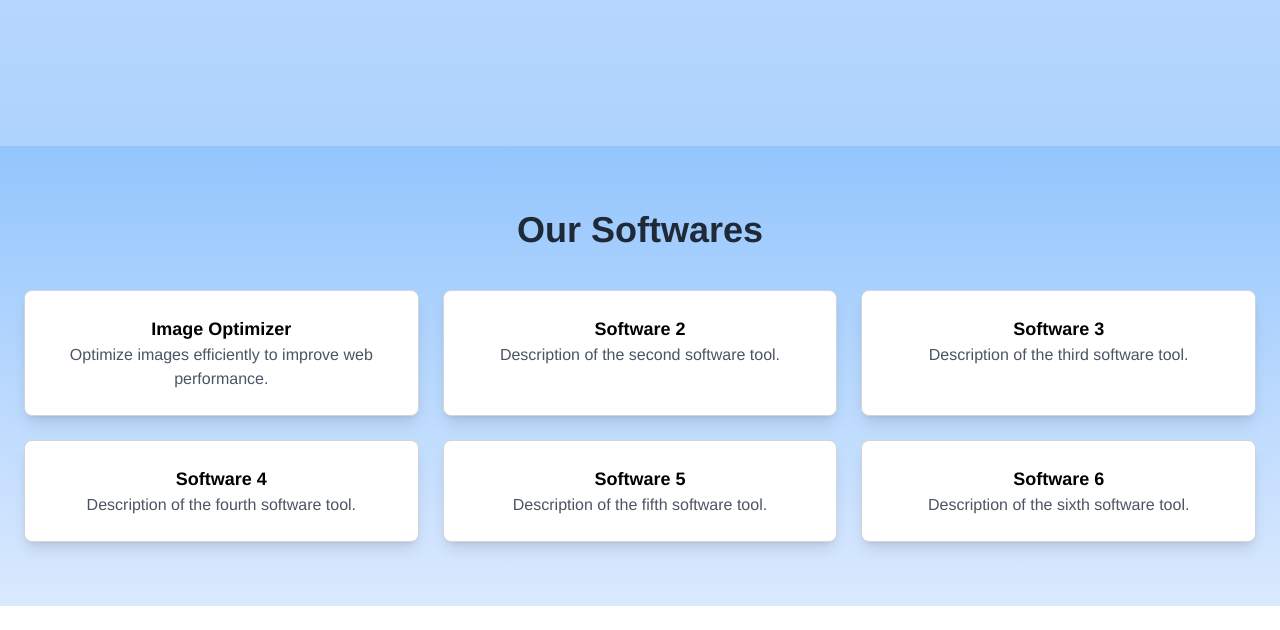
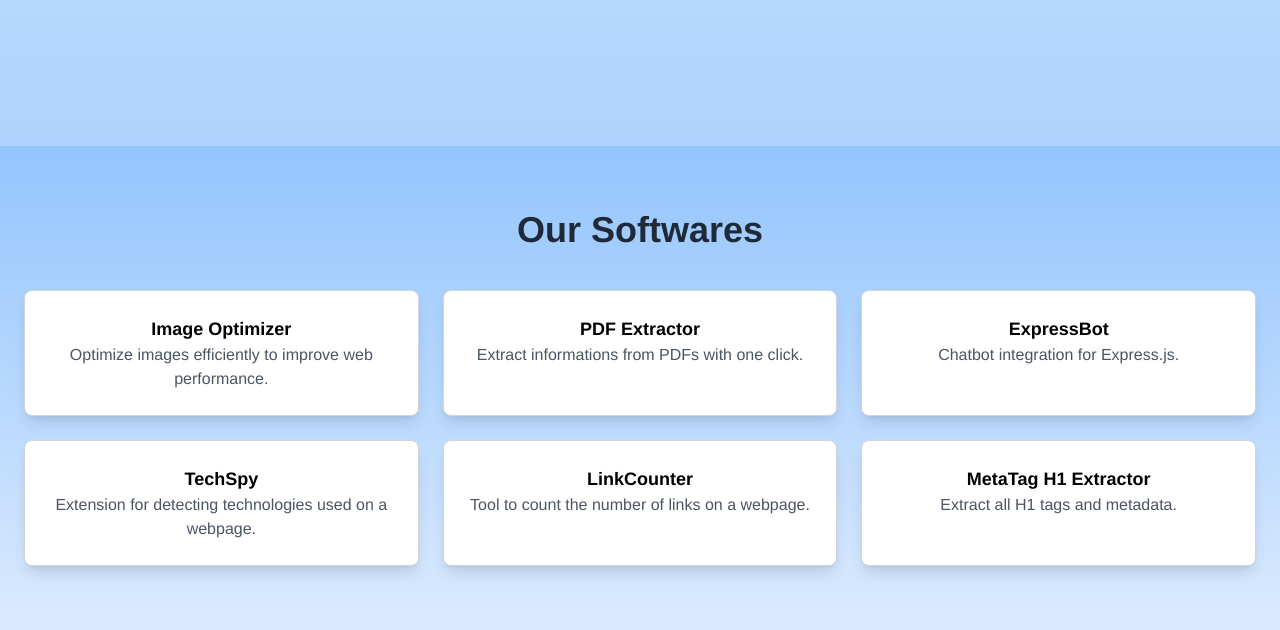
Before and after one commit to Maksim-Manojlovic/NodeJS-ExpressJS-Web-tools, a website: page public/pages/about-us.html in a window 1280 px wide. Shown: the part 654-1284 px from the top of the page. Before the commit the page ends 1260 px from the top, so only its background shows below. Drawn offline with nearby package versions, Linux system fonts and the light colour scheme; files that its build step writes are made by us from their sources; files whose address does not match are found by name.

Commit message:
Updated Informations on future projects

```diff
--- a/public/pages/about-us.html
+++ b/public/pages/about-us.html
@@ -38,28 +38,28 @@
             </div>
             <!-- Project 2 -->
             <div class="border border-gray-300 rounded-lg p-6 bg-white hover:bg-gradient-to-b   hover:from-white hover:to-blue-400 hover:text-black transition-all shadow-lg">
-                <h3 class="text-lg font-semibold">Software 2</h3>
-                <p class="text-gray-600">Description of the second software tool.</p>
+                <h3 class="text-lg font-semibold">PDF Extractor</h3>
+                <p class="text-gray-600">Extract informations from PDFs with one click.</p>
             </div>
             <!-- Project 3 -->
             <div class="border border-gray-300 rounded-lg p-6 bg-white hover:bg-gradient-to-b   hover:from-white hover:to-green-400 hover:text-black transition-all shadow-lg">
-                <h3 class="text-lg font-semibold">Software 3</h3>
-                <p class="text-gray-600">Description of the third software tool.</p>
+                <h3 class="text-lg font-semibold">ExpressBot</h3>
+                <p class="text-gray-600">Chatbot integration for Express.js.</p>
             </div>
             <!-- Project 4 -->
             <div class="border border-gray-300 rounded-lg p-6 bg-white hover:bg-gradient-to-b   hover:from-white hover:to-purple-400 hover:text-black transition-all shadow-lg">
-                <h3 class="text-lg font-semibold">Software 4</h3>
-                <p class="text-gray-600">Description of the fourth software tool.</p>
+                <h3 class="text-lg font-semibold">TechSpy</h3>
+                <p class="text-gray-600">Extension for detecting technologies used on a webpage.</p>
             </div>
             <!-- Project 5 -->
             <div class="border border-gray-300 rounded-lg p-6 bg-white hover:bg-gradient-to-b   hover:from-white hover:to-pink-400 hover:text-black transition-all shadow-lg">
-                <h3 class="text-lg font-semibold">Software 5</h3>
-                <p class="text-gray-600">Description of the fifth software tool.</p>
+                <h3 class="text-lg font-semibold">LinkCounter</h3>
+                <p class="text-gray-600">Tool to count the number of links on a webpage.</p>
             </div>
             <!-- Project 6 -->
             <div class="border border-gray-300 rounded-lg p-6 bg-white hover:bg-gradient-to-b   hover:from-white hover:to-teal-400 hover:text-black transition-all shadow-lg">
-                <h3 class="text-lg font-semibold">Software 6</h3>
-                <p class="text-gray-600">Description of the sixth software tool.</p>
+                <h3 class="text-lg font-semibold">MetaTag H1 Extractor</h3>
+                <p class="text-gray-600">Extract all H1 tags and metadata.</p>
             </div>
         </div>
     </div>
```
